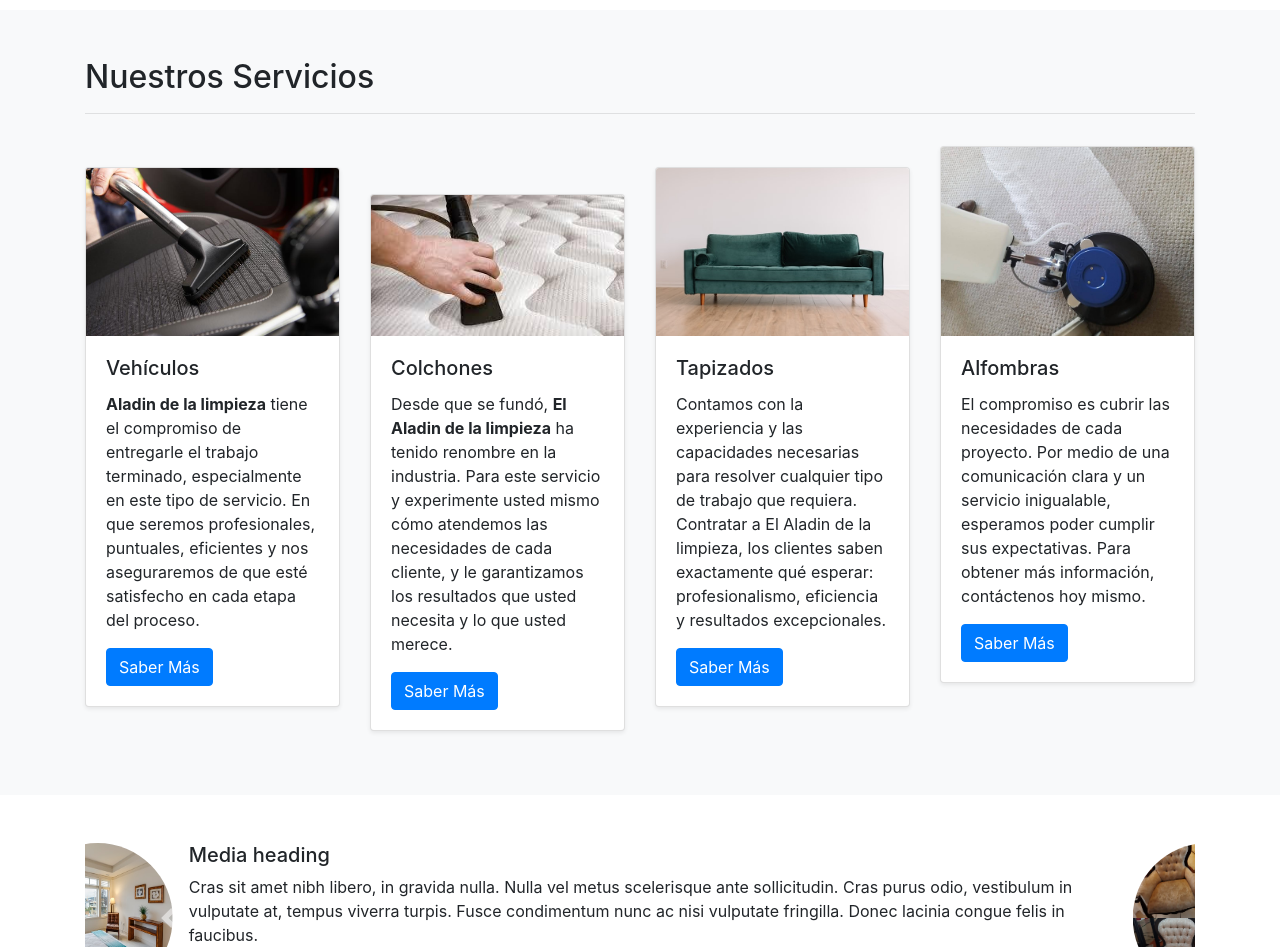
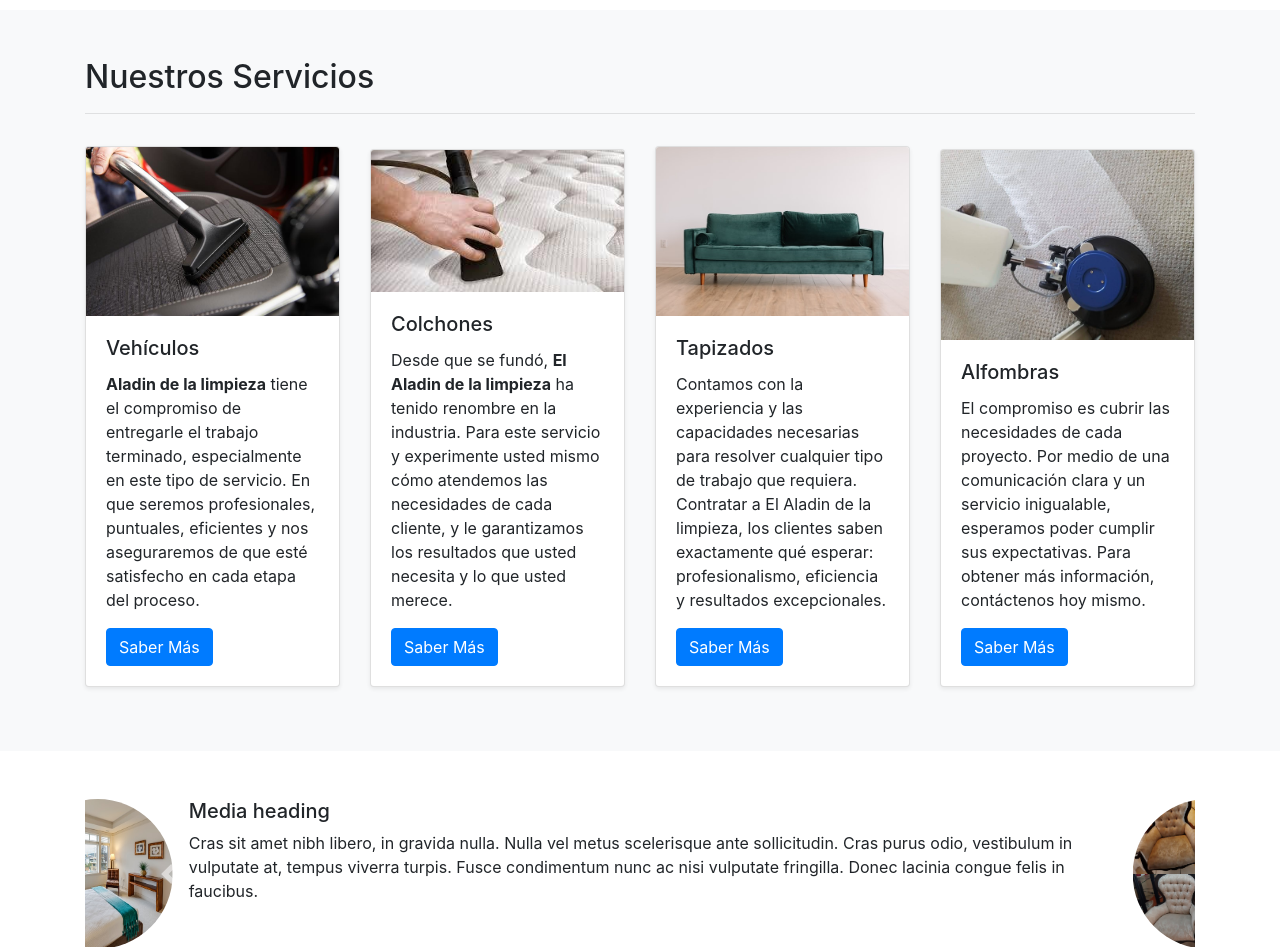
Before and after one commit to diegomanuelarenhardt/proyecto_coder, a website: page index.html in a window 1280 px wide. Shown: the part 1260-2207 px from the top of the page. Drawn offline with nearby package versions, Linux system fonts and the light colour scheme.

Commit message:
se cambio el pading y se alinearon las tarjetas

```diff
--- a/index.html
+++ b/index.html
@@ -101,8 +101,8 @@
             <div class="container py-5">
                 <h2>Nuestros Servicios</h2>
                 <hr />
-                <div class="row align-items-baseline">
-                    <div class="nuestrosServicios__vehiculos col-md-6 col-lg-3 py-3">
+                <div class="row align-items-end">
+                    <div class="nuestrosServicios__vehiculos col-md-6 col-lg-3 py-md-3 py-sm-3">
                         <div class="card shadow-sm">
                             <img src="img/tapizado.jpg" class="card-img-top" alt="..." />
                             <div class="card-body">
@@ -117,7 +117,7 @@
                             </div>
                         </div>
                     </div>
-                    <div class="nuestrosServicios__colchones col-md-6 col-lg-3 py-3">
+                    <div class="nuestrosServicios__colchones col-md-6 col-lg-3 py-md-3 py-sm-3">
                         <div class="card shadow-sm">
                             <img src="img/limpiezadecolchon.jpg" class="card-img-top" alt="..." />
                             <div class="card-body">
@@ -132,7 +132,7 @@
                             </div>
                         </div>
                     </div>
-                    <div class="nuestrosServicios__tapizados col-md-6 col-lg-3 py-3">
+                    <div class="nuestrosServicios__tapizados col-md-6 col-lg-3 py-md-3 py-sm-3">
                         <div class="card shadow-sm">
                             <img src="img/sofa.jpg" class="card-img-top" alt="..." />
                             <div class="card-body">
@@ -147,7 +147,7 @@
                             </div>
                         </div>
                     </div>
-                    <div class="nuestrosServicios__alfombras col-md-6 col-lg-3 py-3">
+                    <div class="nuestrosServicios__alfombras col-md-6 col-lg-3 py-md-3 py-sm-3">
                         <div class="card shadow-sm">
                             <img src="img/Alfombras.jpg" class="card-img-top" alt="..." />
                             <div class="card-body">
```
